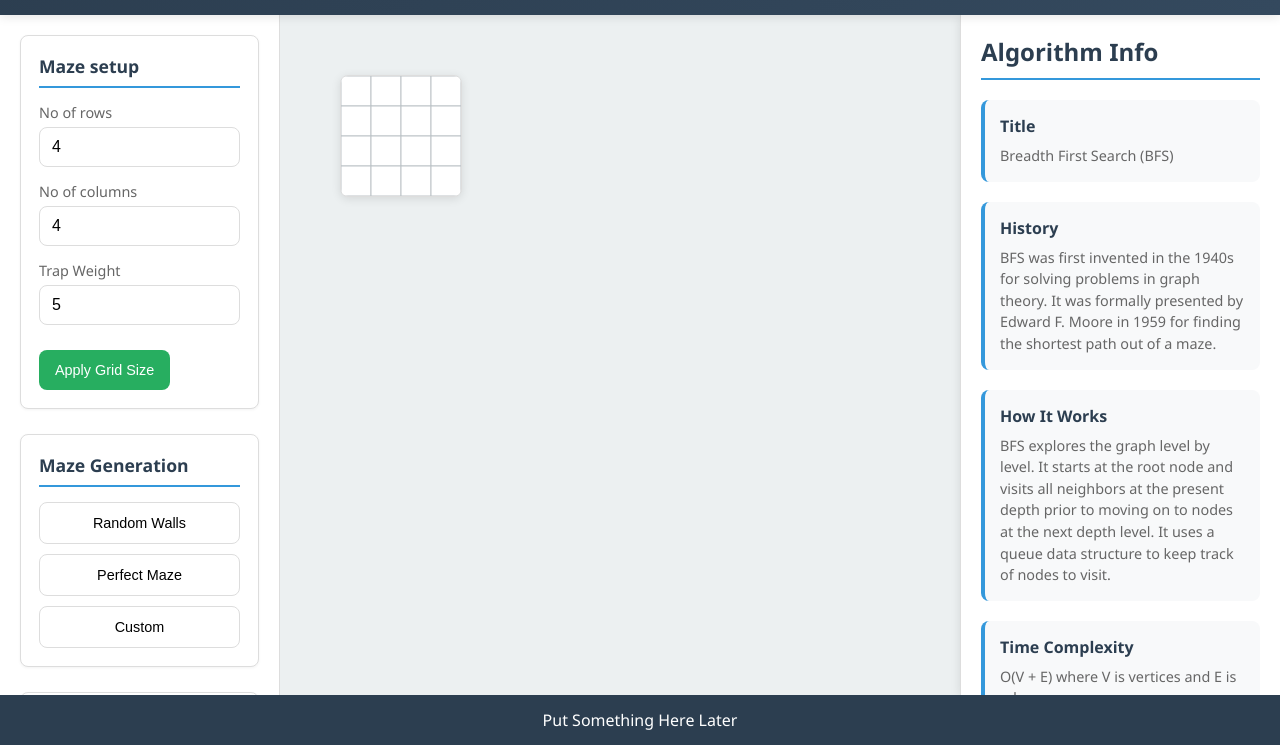
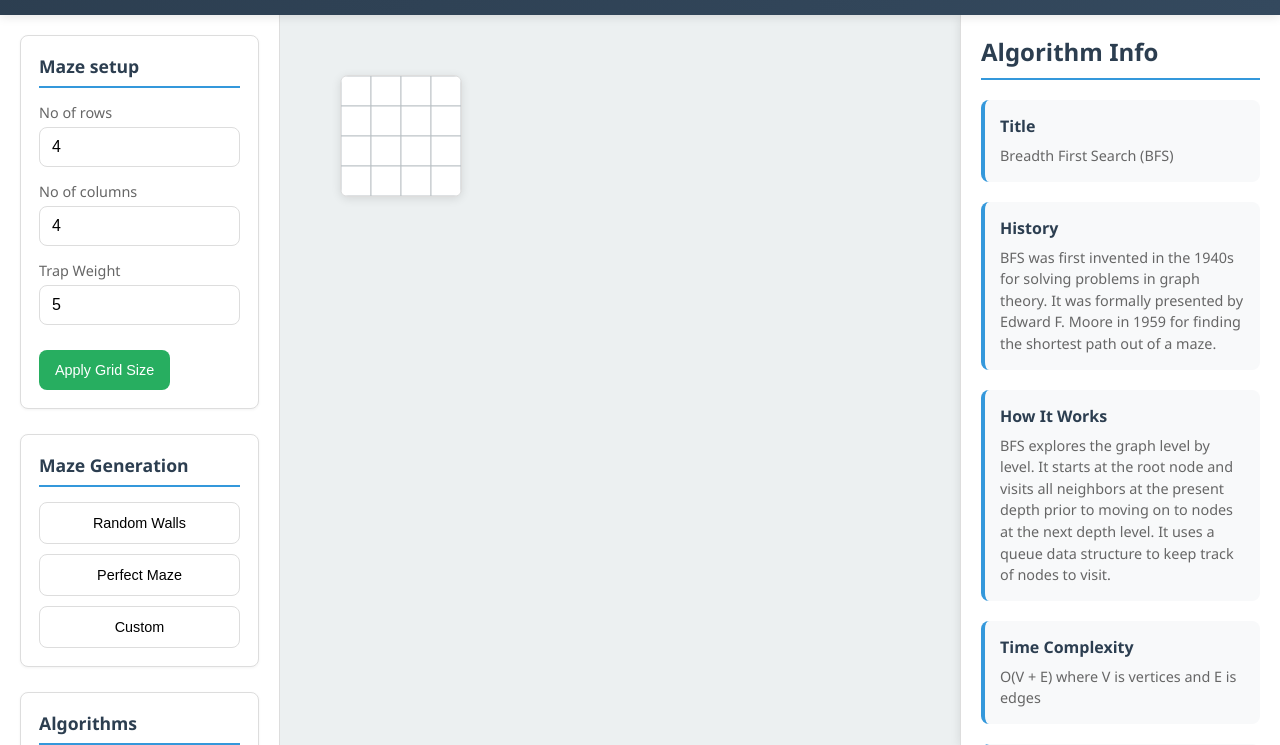
Before and after one commit to OgagaAkpowenre1/Maze-Pathfinding-Visualizer, a plain HTML site: page index.html in a window 1280 px wide. Shown: the part 55-800 px from the top of the page. Drawn offline with Linux system fonts and the light colour scheme.

Commit message:
removed footer

```diff
--- a/index.html
+++ b/index.html
@@ -201,7 +201,7 @@
       </div>
     </div>
 
-    <footer class="footer">Put Something Here Later</footer>
+    <!-- <footer class="footer">Put Something Here Later</footer> -->
 
     <script type="module" src="script.js"></script>
 
```
